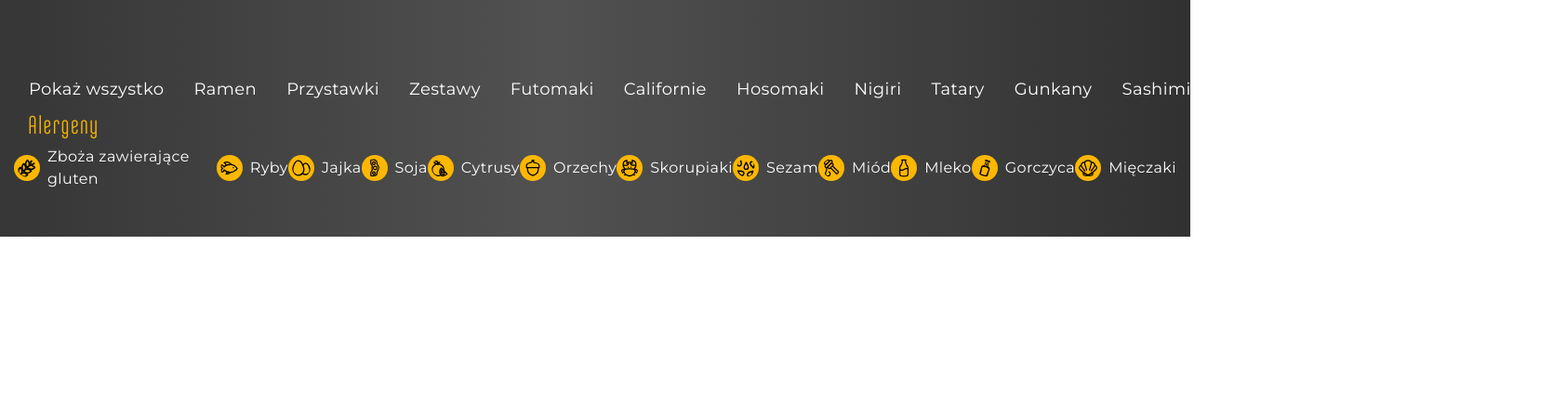
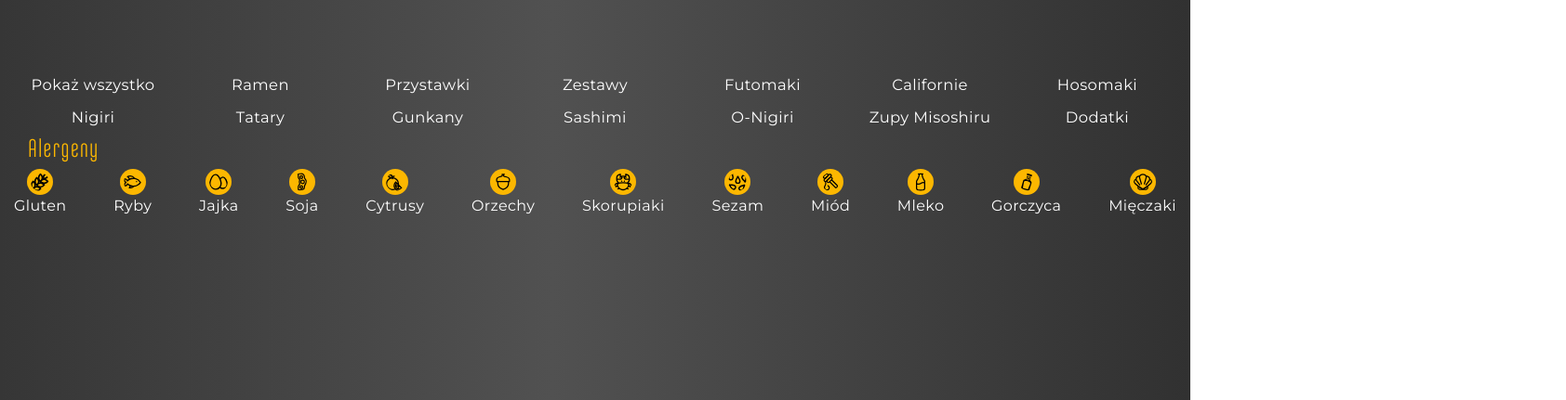
Before and after one commit to Buendio96/nabo-gato, a website built with Vite: page index.html in a window 1280 px wide. Shown: the part 785-1216 px from the top of the page at 93% size, 1684 px wide, since content can reach past the window. Before the commit the page ends 1040 px from the top, so only its background shows below. Built offline with nearby package versions, Linux system fonts and the light colour scheme.

Commit message:
legend created

```diff
--- a/index.html
+++ b/index.html
@@ -130,14 +130,14 @@
     <section class="legend">
       <div class="legend__container">
         <div class="legend__wrapper">
-          <nav class="legend__nav">
-            <ul class="legend__list" id="legendList">
-
-            </ul>
-            <h3 class="legend__allergens-title" data-i18n="allergensTitle">Alergeny</h3>
-            <ul class="legend__allergens-list" id="allergensList">
+          <nav class="legend__nav swiper legendSwiper">
+            <div class="swiper-pagination"></div>
+            <ul class="legend__list swiper-wrapper" id="legendSwiper">
             </ul>
           </nav>
+          <h3 class="legend__allergens-title" data-i18n="allergensTitle">Alergeny</h3>
+          <ul class="legend__allergens-list" id="allergensList">
+          </ul>
         </div>
       </div>
     </section>
--- a/src/locales/de.json
+++ b/src/locales/de.json
@@ -60,7 +60,7 @@
 	},
 	"allergensTitle": "Allergene",
 	"allergens": {
-		"0": "Glutenhaltige Getreidearten",
+		"0": "Gluten",
 		"1": "Fische",
 		"2": "Eier",
 		"3": "Soja",
--- a/src/locales/gb.json
+++ b/src/locales/gb.json
@@ -60,7 +60,7 @@
 	},
 	"allergensTitle": "Allergens",
 	"allergens": {
-		"0": "Gluten-containing cereals",
+		"0": "Gluten ",
 		"1": "Fish",
 		"2": "Eggs",
 		"3": "Soy",
--- a/src/locales/pl.json
+++ b/src/locales/pl.json
@@ -60,7 +60,7 @@
 	},
 	"allergensTitle": "Alergeny",
 	"allergens": {
-		"0": "Zboża zawierające gluten",
+		"0": "Gluten",
 		"1": "Ryby",
 		"2": "Jajka",
 		"3": "Soja",
--- a/src/locales/ua.json
+++ b/src/locales/ua.json
@@ -60,7 +60,7 @@
 	},
 	"allergensTitle": "Алергени",
 	"allergens": {
-		"0": "Зернові, що містять глютен",
+		"0": "Глютен",
 		"1": "Риба",
 		"2": "Яйця",
 		"3": "Соєві продукти",
--- a/src/main.js
+++ b/src/main.js
@@ -4,14 +4,14 @@ import { handleResize } from './scripts/header/contactsButton'
 import { translateElements, updateMainFlag } from './scripts/header/language'
 import { createdHeroSwiper } from './scripts/hero/heroSwiper'
 import { createdAllergensList } from './scripts/menu/allergens'
-import { createdLegendList } from './scripts/menu/legend'
+import { createdLegendSwiper } from './scripts/menu/legend'
 import './style.scss'
 
 document.addEventListener("DOMContentLoaded", () => {
 	toggleBurgerMenu()
 	createdHeroSwiper()
-	createdLegendList()
 	handleResize()
+	createdLegendSwiper()
 	createdAllergensList()
 	translateElements()
 	updateMainFlag()
--- a/src/scripts/hero/heroSwiper.js
+++ b/src/scripts/hero/heroSwiper.js
@@ -46,10 +46,8 @@ export const createdHeroSwiper = () => {
 		navigation: {
 			nextEl: ".swiper-button-next",
 			prevEl: ".swiper-button-prev",
-
 		},
 		pagination: {
-
 			el: ".swiper-pagination",
 			clickable: true
 		},
--- a/src/scripts/menu/allergensList.js
+++ b/src/scripts/menu/allergensList.js
@@ -15,7 +15,7 @@ import soya from '../../assets/icons/allergens/Soya.svg'
 
 
 export const allrgensList = [
-	{ id: "gluten", text: "Zboża zawierające gluten", image: gluten },
+	{ id: "gluten", text: "Gluten", image: gluten },
 	{ id: "fish", text: "Ryby", image: fish },
 	{ id: "eggs", text: "Jajka", image: eggs },
 	{ id: "soya", text: "Soja", image: soya },
--- a/src/scripts/menu/legend.js
+++ b/src/scripts/menu/legend.js
@@ -1,23 +1,37 @@
-import { legendlist } from './legendList.js'
+import Swiper from 'swiper'
+import 'swiper/css'
+import 'swiper/css/pagination'
+import { Pagination } from 'swiper/modules'
+import { legendlist } from './legendList'
+
+const legendItem = (item, index) =>
+	`
+	<li class="swiper-slide legend__item">
+		<a href="#${item.id}" data-i18n="legend.${index}" class="legend__link">
+			${item.text}
+		</a>
+	</li>
+	`
 
 
-export const createdLegendList = () => {
-	const list = document.getElementById("legendList")
+export const createdLegendSwiper = () => {
+	const swiperContainer = document.getElementById('legendSwiper')
 
-	list.innerHTML = ""
+	const slidesHtml = legendlist.map((item, index) => legendItem(item, index))
+	swiperContainer.innerHTML = slidesHtml.join('')
 
-	legendlist.forEach(({ id, text }, index) => {
-		const li = document.createElement("li")
-		li.classList.add("legend__item")
 
-		const a = document.createElement("a")
-		a.href = `#${id}`
-		a.classList.add("legend__link")
+	const isMobile = window.innerWidth <= 768
 
-		a.setAttribute("data-i18n", `legend.${index}`)
-		a.textContent = text
-
-		li.appendChild(a)
-		list.appendChild(li)
-	})
+	if (isMobile) {
+		const swiper = new Swiper(".legendSwiper", {
+			slidesPerView: 3,
+			spaceBetween: 10,
+			modules: [Pagination],
+			pagination: {
+				el: ".swiper-pagination",
+				type: "progressbar",
+			},
+		})
+	}
 }
--- a/src/style.scss
+++ b/src/style.scss
@@ -34,6 +34,7 @@ html[lang="de"] {
 }
 
 main {
+	height: 5000px;
 }
 ::-webkit-scrollbar {
 	width: 8px;
--- a/src/styles/sections/_legend.scss
+++ b/src/styles/sections/_legend.scss
@@ -10,29 +10,65 @@
 	&__wrapper {
 		padding: 10px 0 0;
 		margin: 50px 0;
+		display: flex;
+		flex-direction: column;
+		@include respond(mobile-medium) {
+			padding: 5px 0 0;
+		}
 	}
 	&__nav {
-		display: flex;
-		flex-direction: column;
+		width: 100%;
+		padding: 0 5px;
+		margin: 0 -5px;
+		@include respond(mobile-medium) {
+			.swiper-pagination {
+				background-color: rgba($color: $main-brd-color, $alpha: 0.4);
+				border-radius: 10px;
+				overflow: hidden;
+				span {
+					background-color: $main-brd-color;
+				}
+			}
+		}
 	}
 	&__list {
-		display: flex;
+		column-gap: 10px;
+		padding: 2px 0;
 		justify-content: space-between;
-		align-items: center;
+		@media (max-width: 1800px) {
+			flex-wrap: wrap;
+			row-gap: 10px;
+			justify-content: center;
+		}
+		@include respond(mobile-medium) {
+			margin: 10px 0 0;
+			column-gap: inherit;
+			flex-wrap: nowrap;
+			justify-content: unset;
+		}
 	}
 	&__item {
+		width: auto;
 		transition: all 0.4s ease;
 		outline: 2px solid rgba($color: $main-brd-color, $alpha: 0);
 		border-radius: 15px;
-		padding: 6px 16px;
-		text-wrap: nowrap;
-		@media (hover: hover) {
+		text-align: center;
+		padding: 5px 15px;
 		&:hover {
 			outline: 2px solid rgba($color: $main-brd-color, $alpha: 1);
 			.legend__link {
 				color: $hov-link-color;
 			}
 		}
+		@media (max-width: 1800px) {
+			flex: 1 0 calc(14% - 25px);
+			text-wrap: nowrap;
+			padding: 0 5px;
+		}
+		@include respond(mobile-large) {
+			flex: none;
+			padding: 0;
+			text-wrap: wrap;
 		}
 	}
 	&__link {
@@ -40,13 +76,40 @@
 		line-height: 1.5;
 		letter-spacing: 0.4px;
 		font-weight: 500;
-		font-size: 18px;
+		@include ad-font(18, 14);
 		transition: all 0.4s ease;
 	}
 	&__allergens-list {
 		display: flex;
 		justify-content: space-between;
 		align-items: center;
+		@include respond(mobile-large) {
+			margin: 10px 0 0;
+			row-gap: 10px;
+			flex-wrap: wrap;
+		}
+		@include respond(mobile-medium) {
+			row-gap: 5px;
+		}
+	}
+	&__allergens-item {
+		font-family: Montserrat;
+		line-height: 1.5;
+		letter-spacing: 0.4px;
+		display: flex;
+		align-items: center;
+		span {
+			@include ad-font(18, 13);
+		}
+		@media (max-width: 1320px) {
+			flex-direction: column;
+		}
+		@include respond(mobile-large) {
+			flex: 0 1 15%;
+		}
+		@include respond(mobile-medium) {
+			flex: 0 1 13%;
+		}
 	}
 	&__allergens-title {
 		color: $title-text-color;
@@ -56,13 +119,9 @@
 		letter-spacing: 1px;
 		padding: 0 0 0 15px;
 		@include ad-font(32, 20);
+		@include respond(mobile-medium) {
+			padding: 0;
 		}
-	&__allergens-item {
-		font-family: Montserrat;
-		line-height: 1.5;
-		letter-spacing: 0.4px;
-		display: flex;
-		align-items: center;
 	}
 	&__allergens-icon {
 		background-color: $card-bg-color;
@@ -71,5 +130,12 @@
 		padding: 4px;
 		margin: 0 8px 0 0;
 		border-radius: 50%;
+		@media (max-width: 1320px) {
+			margin: 0;
+		}
+		@include respond(mobile-medium) {
+			width: 15px;
+			height: 15px;
 		}
 	}
+}
```
Lines whose indentation alone changed are shown as unchanged.
